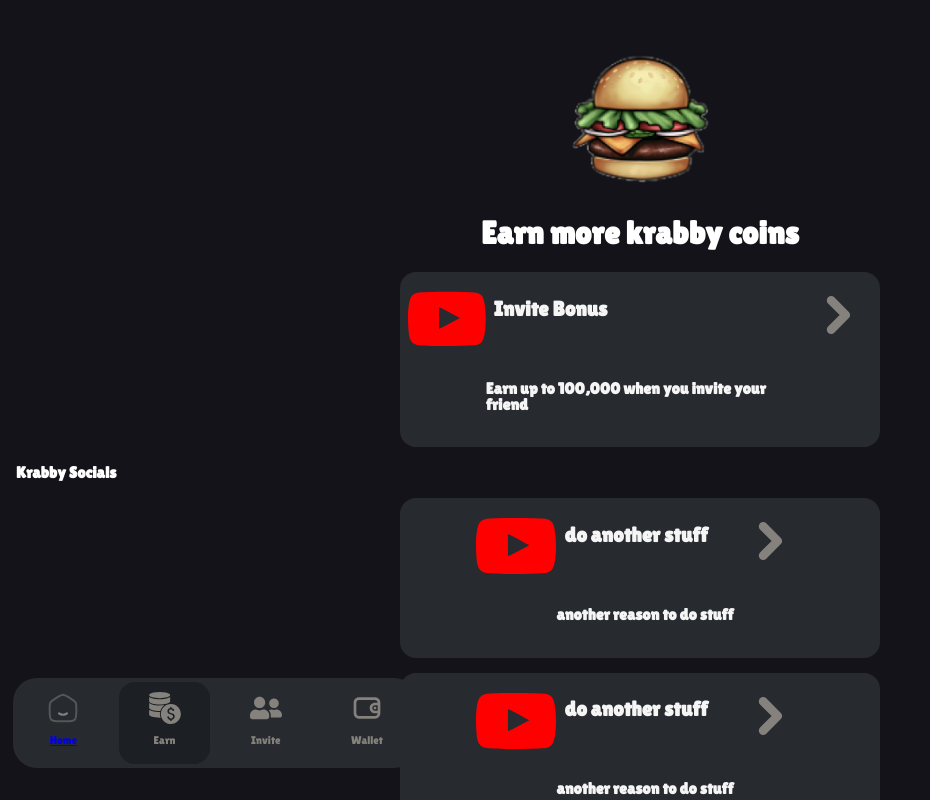
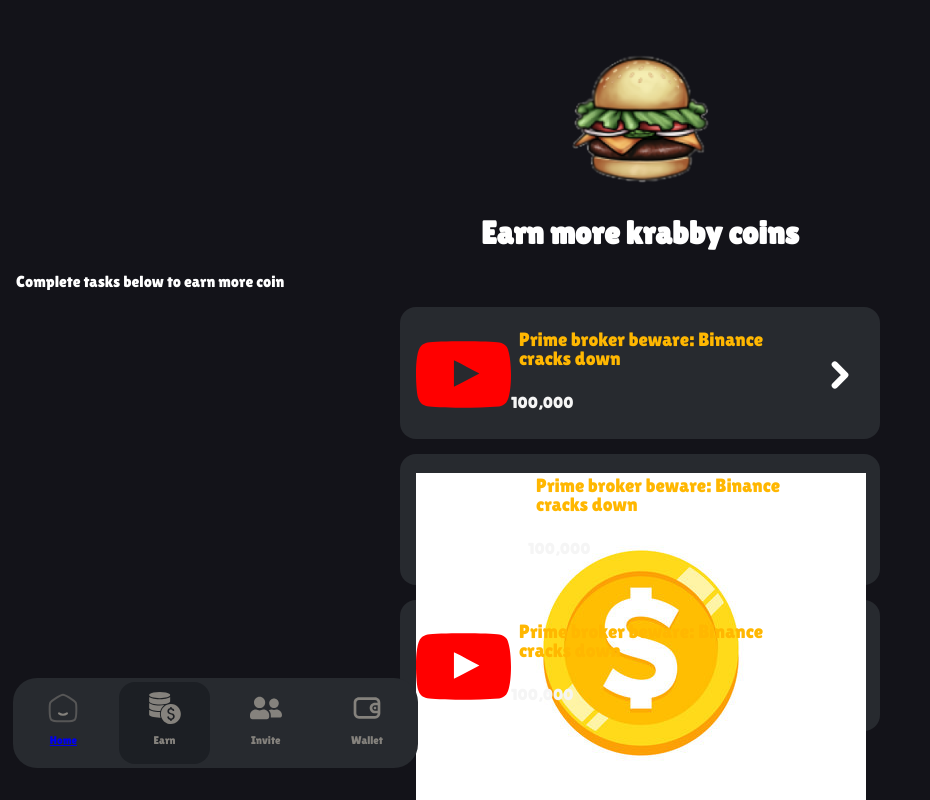
Before and after one commit to popcorn150/The-krusty-krabs-kitchen, a React (Create React App) app in the folder kusty-krabs-kitchen/: page /earn in a window 1280 px wide. Shown: the top 800 px of the page, without its empty margins (0-930 px from the left). Built offline with nearby package versions, Linux system fonts and the light colour scheme; the HTML template or start-up script is replaced by a standard one.

Commit message:
making steady progress

```diff
--- a/kusty-krabs-kitchen/src/Components/Tasks/Tasks.css
+++ b/kusty-krabs-kitchen/src/Components/Tasks/Tasks.css
@@ -1,12 +1,12 @@
 .task__style {
-    width: 80px;
-    height: 80px;
+    width: 7rem;
+    height: 7rem;
+    padding-top: 1rem;
 }
 
 .task__container {
     margin: 0 auto;
     display: flex;
-    justify-content: space-around;
     transform: translate(var(--tw-translate-x), var(--tw-translate-y) rotate(var(--tw-rotate)) skewX(var(--tw-skew-x)) skewY(var(--tw-skew-y)) scaleX(var(--tw-scale-x)) scaleY(var(--tw-scale-y)));
     --tw-translate-x: 50%;
     width: calc(100% - 2rem
@@ -23,14 +23,20 @@
 .task__contents {
     display: flex;
     color: whitesmoke;
-    padding: 0.5rem;
+    padding-left: 1rem;
+    padding-right: 1rem;
+    padding-top: 0.2rem;
 }
 
 .task__contents h3 {
-    font-size: 1.3rem;
+    font-size: 1.2rem;
+    font-weight: 300;
+    line-height: 1;
     padding-left: 0.5rem;
+    color: rgb(255, 183, 1);
 }
 
 .task__contents h5 {
     font-size: 1rem;
+    font-weight: 200;
 }
--- a/kusty-krabs-kitchen/src/Components/Tasks/Tasks.jsx
+++ b/kusty-krabs-kitchen/src/Components/Tasks/Tasks.jsx
@@ -1,14 +1,15 @@
 import React from 'react';
 import './Tasks.css';
 
-function TaskCard({ svgIcon1, title, subtitle, svgIcon2 }) {
+function TaskCard({ key, svgIcon1, title, subtitle, svgIcon2, coinIcon }) {
     return (
         <>
             <div className='task__container'>
                 <div className='task__contents'>
                     <div dangerouslySetInnerHTML={{ __html: svgIcon1 }} className='task__style' />
                     <div>
-                    <h3 dangerouslySetInnerHTML={{__html: title}}/><br />
+                    <h3 dangerouslySetInnerHTML={{__html: title}}/>
+                    <div dangerouslySetInnerHTML={{__html: coinIcon}}/>
                     <h5 dangerouslySetInnerHTML={{__html: subtitle}} />
                     </div>
                     <div dangerouslySetInnerHTML={{ __html: svgIcon2 }} />
--- a/kusty-krabs-kitchen/src/pages/Earn/Earn.css
+++ b/kusty-krabs-kitchen/src/pages/Earn/Earn.css
@@ -12,4 +12,5 @@
 
 .sub__txt {
     margin: 1rem 1rem;
+    font-weight: 300;
 }
```
Also changed, not shown: kusty-krabs-kitchen/public/coin.jpg (added), kusty-krabs-kitchen/src/pages/Earn/Earn.js, kusty-krabs-kitchen/src/pages/Home.js.
